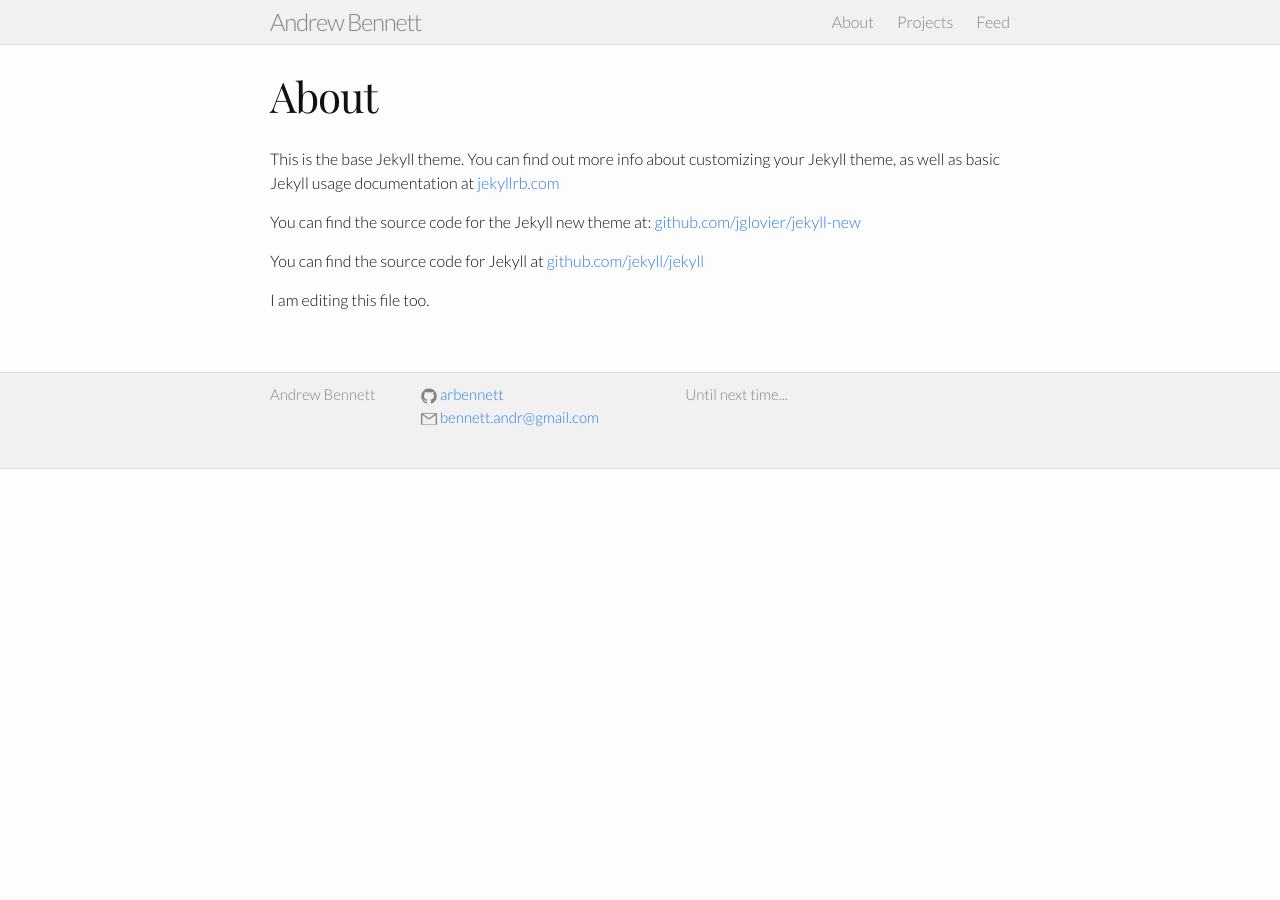
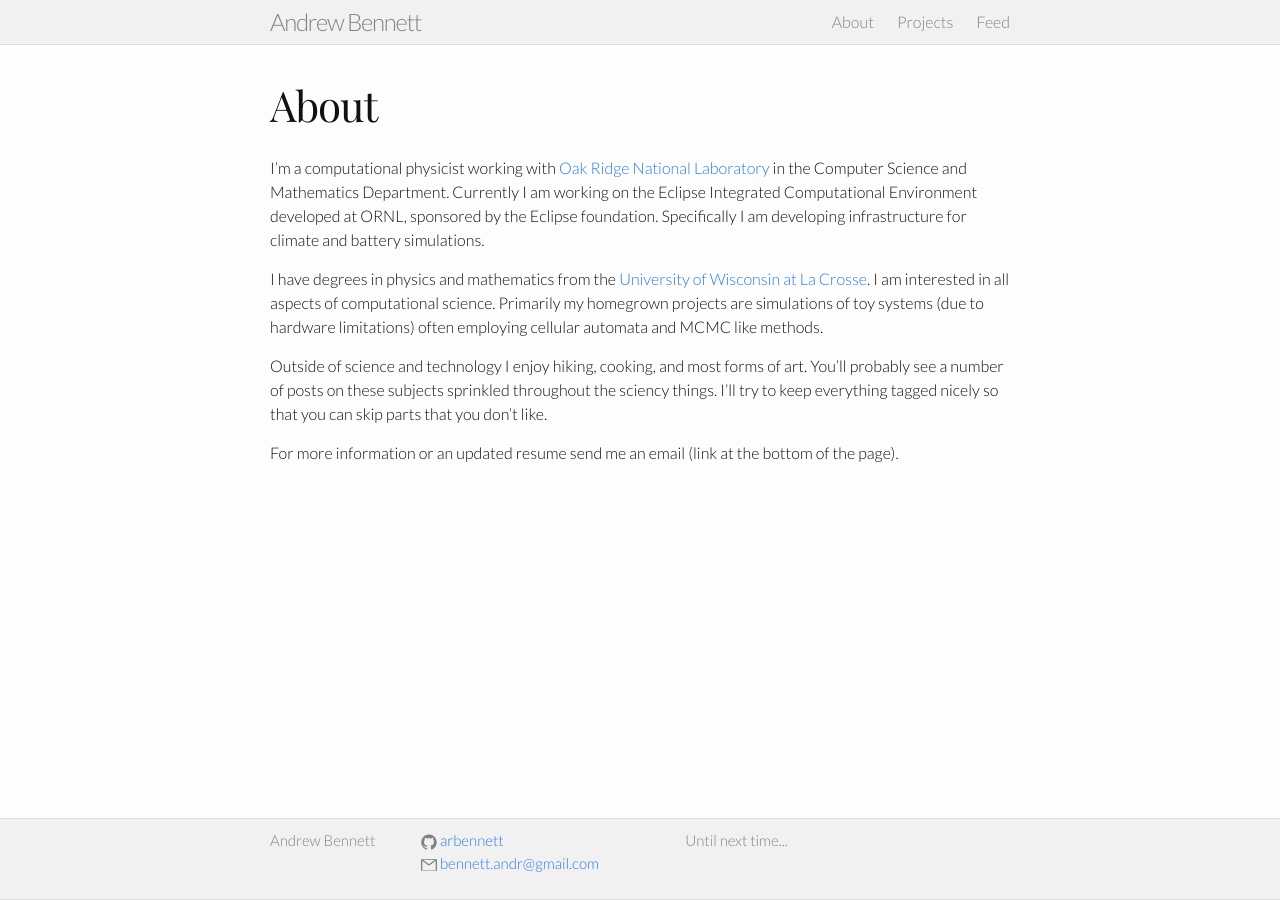
Before and after one commit to arbennett/arbennett.github.io, a Jekyll site: the page built from about.md, in a window 1280 px wide. Built offline with Jekyll 4.4.1, drawn with Linux system fonts in a browser that asks for light colours.

Commit message:
Finally adding some content.  Also got some templates for upcoming content as well.

```diff
--- a/_includes/header.html
+++ b/_includes/header.html
@@ -14,12 +14,9 @@
       </a>
 
       <div class="trigger">
-        {% for page in site.pages %}
-          {% if page.title %}
-          <a class="page-link" href="{{ page.url | prepend: site.baseurl }}">{{ page.title }}</a>
-          {% endif %}
-        {% endfor %}
-        <a class="page-link" href="{{ "/feed.xml" | prepend: site.baseurl }}">Feed</a>
+          <a class="page-link" href="{{ "/about/" | prepend: site.baseurl }}">About</a>
+          <a class="page-link" href="{{ "/projects/" | prepend: site.baseurl }}">Projects</a>
+          <a class="page-link" href="{{ "/feed.xml" | prepend: site.baseurl }}">Feed</a>
       </div>
     </nav>
 
--- a/_layouts/default.html
+++ b/_layouts/default.html
@@ -9,7 +9,10 @@
 
     <div class="page-content">
       <div class="wrapper">
+        <br>
         {{ content }}
+        <br>
+        <br>
       </div>
     </div>
 
--- a/_sass/_layout.scss
+++ b/_sass/_layout.scss
@@ -7,7 +7,8 @@
     background-color: #f1f1f1;
     min-height: 36px;
     // Positioning context for the mobile navigation icon
-    position: relative;
+    position: fixed;
+    width: 100%;
 }
 
 .site-title {
@@ -98,11 +99,14 @@
     border-bottom: 1px solid #dddddd;
     background-color: #f1f1f1;
     padding: 10px 0;
+    position: fixed;
+    width: 100%;
+    bottom: 0px;
 }
 
 .footer-heading {
     font-size: 18px;
-    margin-bottom: $spacing-unit / 2;
+    margin-bottom: 0px;
 }
 
 .contact-list,
@@ -120,7 +124,7 @@
 
 .footer-col {
     float: left;
-    margin-bottom: $spacing-unit / 2;
+    margin-bottom: 0px;
     padding-left: $spacing-unit / 2;
 }
 
@@ -198,6 +202,7 @@
  * Posts
  */
 .post-header {
+	margin-top: $spacing-unit;
     margin-bottom: $spacing-unit;
 }
 
@@ -212,6 +217,7 @@
 }
 
 .post-content {
+	margin-top: $spacing-unit;
     margin-bottom: $spacing-unit;
 
     h2 {
--- a/about.md
+++ b/about.md
@@ -4,10 +4,10 @@ title: About
 permalink: /about/
 ---
 
-This is the base Jekyll theme. You can find out more info about customizing your Jekyll theme, as well as basic Jekyll usage documentation at [jekyllrb.com](http://jekyllrb.com/)
+I'm a computational physicist working with [Oak Ridge National Laboratory](http://www.ornl.gov/) in the Computer Science and Mathematics Department.  Currently I am working on the Eclipse Integrated Computational Environment developed at ORNL, sponsored by the Eclipse foundation.  Specifically I am developing infrastructure for climate and battery simulations.
 
-You can find the source code for the Jekyll new theme at: [github.com/jglovier/jekyll-new](https://github.com/jglovier/jekyll-new)
+I have degrees in physics and mathematics from the [University of Wisconsin at La Crosse](http://www.uwlax.edu).  I am interested in all aspects of computational science.  Primarily my homegrown projects are simulations of toy systems (due to hardware limitations) often employing cellular automata and MCMC like methods.
 
-You can find the source code for Jekyll at [github.com/jekyll/jekyll](https://github.com/jekyll/jekyll)
+Outside of science and technology I enjoy hiking, cooking, and most forms of art.  You'll probably see a number of posts on these subjects sprinkled throughout the sciency things.  I'll try to keep everything tagged nicely so that you can skip parts that you don't like.
 
-I am editing this file too.
+For more information or an updated resume send me an email (link at the bottom of the page).
--- a/index.html
+++ b/index.html
@@ -3,7 +3,7 @@ layout: default
 ---
 
 <div class="home">
-
+  <br>
   <ul class="post-list">
     {% for post in site.posts %}
       <li>
```
Also changed, not shown: _posts/2014-10-10-welcome-to-jekyll.markdown (deleted, +0 -25 lines), _posts/2014-10-15-first.markdown (added, +9 -0 lines), compressure.md (added, +37 -0 lines), genetic-images.md (added, +29 -0 lines), projects.md (+11 -1 lines).
